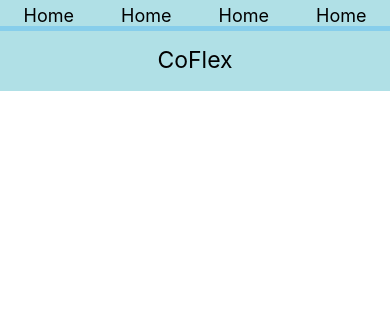
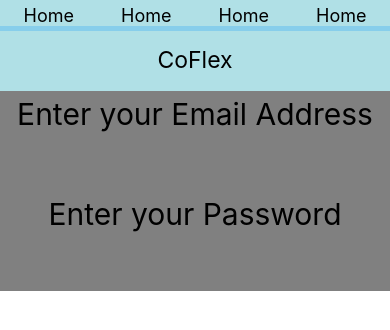
Before and after one commit to AasaChristian/soFlex, a React Native app: screen / in a window 390 px wide. Shown: the top 330 px of the page. Built offline with nearby package versions, Linux system fonts and the light colour scheme.

Commit message:
added components to app.js

```diff
--- a/App.js
+++ b/App.js
@@ -2,7 +2,9 @@ import React from 'react';
 import {
   View, Text
 } from 'react-native';
+import CredForm from './components/CredForm';
 import Head from './components/Head'
+import Login from './components/Login'
 
 
 
@@ -10,6 +12,8 @@ const App = () => {
   return(
     <View>
       <Head/>
+      {/* <Login/> */}
+      <CredForm/>
     </View>
   )
 }
```
